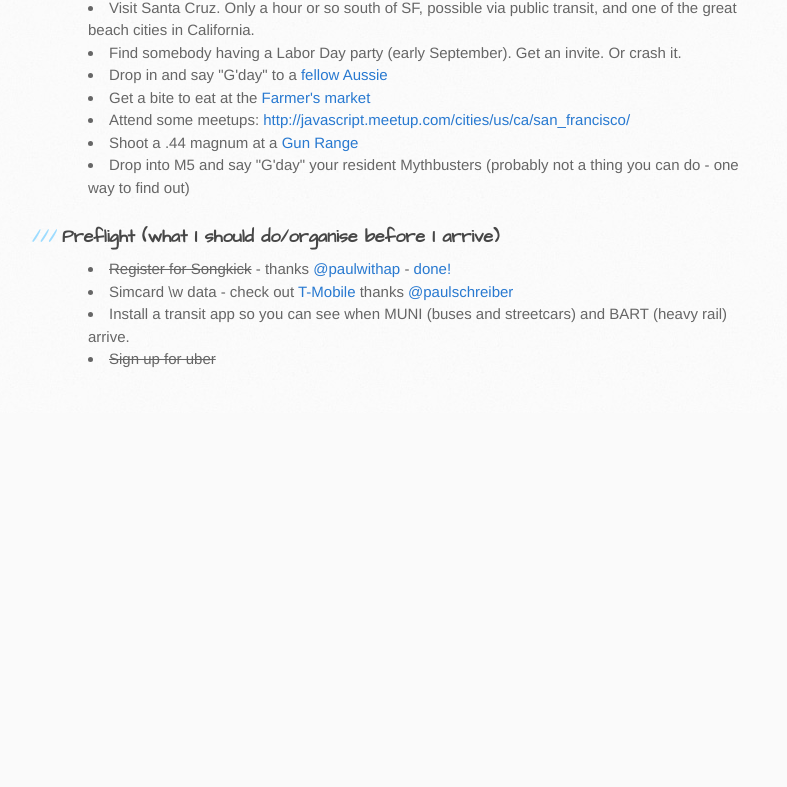
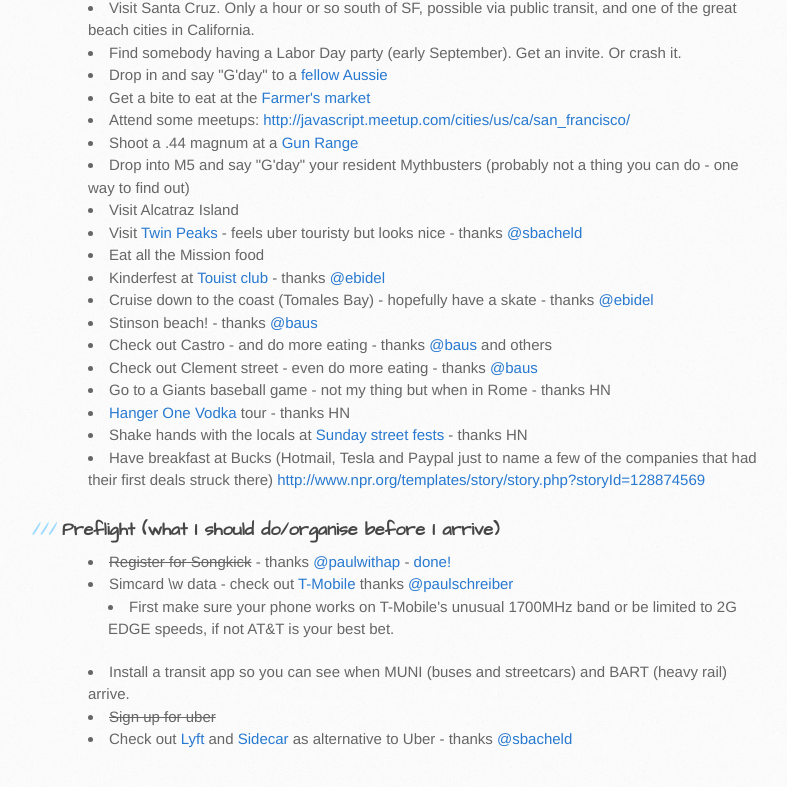
Before and after one commit to xzyfer/us-travel-checklist, a plain HTML site: page index.html in a window 1280 px wide. Shown: the part 2755-3542 px from the top of the page, without its empty margins (102-889 px from the left). Before the commit the page ends 3168 px from the top, so only its background shows below. Drawn offline with Linux system fonts and the light colour scheme.

```diff
--- a/index.html
+++ b/index.html
@@ -167,6 +167,24 @@
 <li>Shoot a .44 magnum at a <a href="http://www.jacksonarms.com/">Gun Range</a>
 </li>
 <li>Drop into M5 and say "G'day" your resident Mythbusters (probably not a thing you can do - one way to find out)</li>
+<li>Visit Alcatraz Island</li>
+<li>Visit <a href="http://en.wikipedia.org/wiki/Twin_Peaks_(San_Francisco,_California">Twin Peaks</a> - feels uber touristy but looks nice - thanks <a href="https://github.com/sbacheld" class="user-mention">@sbacheld</a>
+</li>
+<li>Eat all the Mission food</li>
+<li>Kinderfest at <a href="http://touristclubsf.org/festivals/">Touist club</a> - thanks <a href="https://github.com/ebidel" class="user-mention">@ebidel</a>
+</li>
+<li>Cruise down to the coast (Tomales Bay) - hopefully have a skate - thanks <a href="https://github.com/ebidel" class="user-mention">@ebidel</a> </li>
+<li>Stinson beach! - thanks <a href="https://github.com/baus" class="user-mention">@baus</a>
+</li>
+<li>Check out Castro - and do more eating - thanks <a href="https://github.com/baus" class="user-mention">@baus</a> and others</li>
+<li>Check out Clement street - even do more eating - thanks <a href="https://github.com/baus" class="user-mention">@baus</a>
+</li>
+<li>Go to a Giants baseball game - not my thing but when in Rome - thanks HN</li>
+<li>
+<a href="http://www.hangarone.com/">Hanger One Vodka</a> tour - thanks HN</li>
+<li>Shake hands with the locals at <a href="http://www.sundaystreetssf.com/">Sunday street fests</a> - thanks HN</li>
+<li>Have breakfast at Bucks (Hotmail, Tesla and Paypal just to name a few of the companies that had their first deals struck there) <a href="http://www.npr.org/templates/story/story.php?storyId=128874569">http://www.npr.org/templates/story/story.php?storyId=128874569</a>
+</li>
 </ul><h3>Preflight (what I should do/organise before I arrive)</h3>
 
 <ul>
@@ -174,9 +192,15 @@
 <del>Register for Songkick</del> - thanks <a href="https://github.com/paulwithap" class="user-mention">@paulwithap</a> - <a href="http://www.songkick.com/users/xzyfer">done!</a>
 </li>
 <li>Simcard \w data - check out <a href="http://prepaid-phones.t-mobile.com/">T-Mobile</a> thanks <a href="https://github.com/paulschreiber" class="user-mention">@paulschreiber</a>
+
+<ul>
+<li>First make sure your phone works on T-Mobile's unusual 1700MHz band or be limited to 2G EDGE speeds, if not AT&amp;T is your best bet.</li>
+</ul>
 </li>
 <li>Install a transit app so you can see when MUNI (buses and streetcars) and BART (heavy rail) arrive.</li>
 <li><del>Sign up for uber</del></li>
+<li>Check out <a href="http://www.lyft.me">Lyft</a> and <a href="http://www.side.cr/">Sidecar</a> as alternative to Uber - thanks <a href="https://github.com/sbacheld" class="user-mention">@sbacheld</a>
+</li>
 </ul>
         </section>
 
```
Also changed, not shown: params.json (+1 -1 lines).
